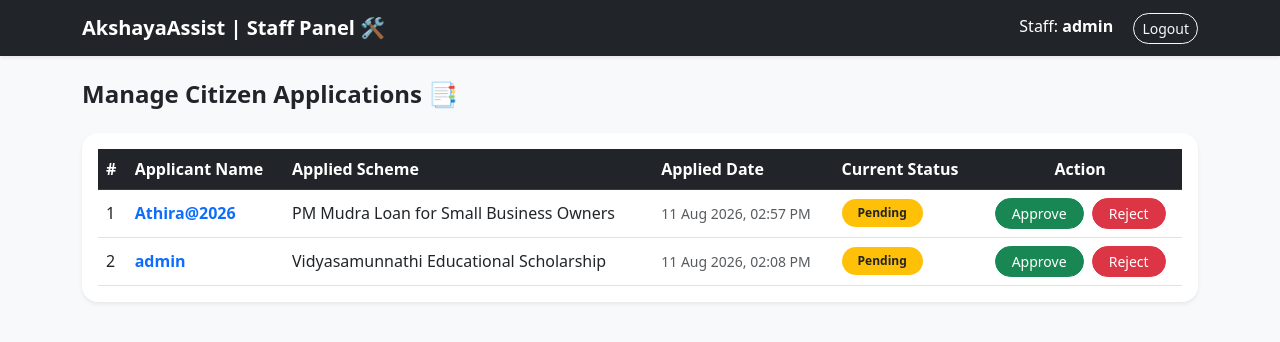
After one commit to 25mp2442-art/AkshayaAssist, a Django app: page /staff-dashboard/ in a window 1280 px wide. The commit adds this page. Shown: the top 342 px of the page. Run offline with Django 5.2, Linux system fonts and the light colour scheme; a user stored in the database is signed in; data comes from the database, SQL or seed files in the repository; both versions use the stored data as it was after the commit.

Commit message:
Added application search and Akshaya staff dashboard

```diff
--- a/welfare_app/models.py
+++ b/welfare_app/models.py
@@ -34,3 +34,18 @@ class Scheme(models.Model):
 
     def __str__(self):
         return self.title
+
+class Application(models.Model):
+    STATUS_CHOICES = [
+        ('Pending', 'Pending Review'),
+        ('Approved', 'Approved'),
+        ('Rejected', 'Rejected'),
+    ]
+    user = models.ForeignKey(User, on_delete=models.CASCADE)
+    scheme = models.ForeignKey(Scheme, on_delete=models.CASCADE)
+    applied_date = models.DateTimeField(auto_now_add=True)
+    status = models.CharField(max_length=20, choices=STATUS_CHOICES, default='Pending')
+    remarks = models.TextField(blank=True, null=True)
+
+    def __str__(self):
+        return f"{self.user.username} - {self.scheme.title}"
--- /dev/null
+++ b/welfare_app/templates/staff_dashboard.html
@@ -0,0 +1,84 @@
+<!DOCTYPE html>
+<html lang="en">
+<head>
+    <meta charset="UTF-8">
+    <title>Staff Dashboard | AkshayaAssist</title>
+    <link href="https://cdn.jsdelivr.net/npm/bootstrap@5.3.0/dist/css/bootstrap.min.css" rel="stylesheet">
+</head>
+<body class="bg-light">
+
+    <!-- Top Navbar -->
+    <nav class="navbar navbar-dark bg-dark shadow-sm mb-4">
+        <div class="container">
+            <a class="navbar-brand fw-bold" href="#">AkshayaAssist | Staff Panel 🛠️</a>
+            <div class="text-white">
+                <span class="me-3">Staff: <strong>{{ request.user.username }}</strong></span>
+                <a href="{% url 'logout' %}" class="btn btn-outline-light btn-sm rounded-pill">Logout</a>
+            </div>
+        </div>
+    </nav>
+
+    <div class="container my-4">
+        <h4 class="fw-bold mb-4">Manage Citizen Applications 📑</h4>
+
+        {% if messages %}
+            {% for message in messages %}
+                <div class="alert alert-success alert-dismissible fade show rounded-3" role="alert">
+                    {{ message }}
+                    <button type="button" class="btn-close" data-bs-dismiss="alert"></button>
+                </div>
+            {% endfor %}
+        {% endif %}
+
+        <div class="card border-0 shadow-sm rounded-4 p-3 bg-white">
+            <div class="table-responsive">
+                <table class="table table-hover align-middle mb-0">
+                    <thead class="table-dark">
+                        <tr>
+                            <th>#</th>
+                            <th>Applicant Name</th>
+                            <th>Applied Scheme</th>
+                            <th>Applied Date</th>
+                            <th>Current Status</th>
+                            <th class="text-center">Action</th>
+                        </tr>
+                    </thead>
+                    <tbody>
+                        {% for app in applications %}
+                        <tr>
+                            <td>{{ forloop.counter }}</td>
+                            <td class="fw-bold text-primary">{{ app.user.username }}</td>
+                            <td>{{ app.scheme.title }}</td>
+                            <td class="text-muted small">{{ app.applied_date|date:"d M Y, h:i A" }}</td>
+                            <td>
+                                {% if app.status == 'Pending' %}
+                                    <span class="badge bg-warning text-dark px-3 py-2 rounded-pill">Pending</span>
+                                {% elif app.status == 'Approved' %}
+                                    <span class="badge bg-success px-3 py-2 rounded-pill">Approved</span>
+                                {% else %}
+                                    <span class="badge bg-danger px-3 py-2 rounded-pill">Rejected</span>
+                                {% endif %}
+                            </td>
+                            <td class="text-center">
+                                {% if app.status == 'Pending' %}
+                                    <a href="{% url 'update_status' app.id 'Approved' %}" class="btn btn-sm btn-success rounded-pill px-3 me-1">Approve</a>
+                                    <a href="{% url 'update_status' app.id 'Rejected' %}" class="btn btn-sm btn-danger rounded-pill px-3">Reject</a>
+                                {% else %}
+                                    <span class="text-muted small">Completed</span>
+                                {% endif %}
+                            </td>
+                        </tr>
+                        {% empty %}
+                        <tr>
+                            <td colspan="6" class="text-center py-4 text-muted">No submitted applications found.</td>
+                        </tr>
+                        {% endfor %}
+                    </tbody>
+                </table>
+            </div>
+        </div>
+    </div>
+
+    <script href="https://cdn.jsdelivr.net/npm/bootstrap@5.3.0/dist/js/bootstrap.bundle.min.js"></script>
+</body>
+</html>
--- a/welfare_app/urls.py
+++ b/welfare_app/urls.py
@@ -7,4 +7,9 @@ urlpatterns = [
     path('login/', views.login_view, name='login'),
     path('logout/', views.logout_view, name='logout'),
 path('profile-setup/', views.profile_setup, name='profile_setup'),
+path('apply/<int:scheme_id>/', views.apply_scheme, name='apply_scheme'),
+path('my-applications/', views.my_applications, name='my_applications'),
+path('staff-dashboard/', views.staff_dashboard, name='staff_dashboard'),
+path('update-status/<int:app_id>/<str:status>/', views.update_application_status, name='update_status'),
+
 ]
--- a/welfare_app/views.py
+++ b/welfare_app/views.py
@@ -1,28 +1,25 @@
-from django.shortcuts import render
-
-# Create your views here.
-from django.shortcuts import render, redirect
-from django.contrib.auth.forms import UserCreationForm
-from django.contrib import messages
 from django.shortcuts import render, redirect
 from django.contrib.auth.forms import UserCreationForm, AuthenticationForm
 from django.contrib.auth import login as auth_login, logout as auth_logout
 from django.contrib.auth.decorators import login_required
 from django.contrib import messages
+from .forms import UserProfileForm
+from .models import UserProfile, Scheme
 
-# Registration View
+# 1. Registration View
 def register(request):
     if request.method == 'POST':
         form = UserCreationForm(request.POST)
         if form.is_valid():
             form.save()
-            messages.success(request, 'Account created successfully! Please login.')
+            username = form.cleaned_data.get('username')
+            messages.success(request, f'Account created for {username}! Please login.')
             return redirect('login')
     else:
         form = UserCreationForm()
     return render(request, 'register.html', {'form': form})
 
-# Login View
+# 2. Login View
 def login_view(request):
     if request.method == 'POST':
         form = AuthenticationForm(request, data=request.POST)
@@ -34,33 +31,13 @@ def login_view(request):
         form = AuthenticationForm()
     return render(request, 'login.html', {'form': form})
 
-# Logout View
+# 3. Logout View
 def logout_view(request):
     auth_logout(request)
     return redirect('login')
 
-# Dashboard / Home View
+# 4. Profile Setup View
 @login_required(login_url='login')
-def home(request):
-    return render(request, 'home.html')
-def register(request):
-    if request.method == 'POST':
-        form = UserCreationForm(request.POST)
-        if form.is_valid():
-            form.save()
-            username = form.cleaned_data.get('username')
-            messages.success(request, f'Account created for {username}!')
-            return redirect('register')
-    else:
-        form = UserCreationForm()
-    return render(request, 'register.html', {'form': form})
-
-from django.shortcuts import render, redirect
-from django.contrib.auth.decorators import login_required
-from .forms import UserProfileForm
-from .models import UserProfile
-
-@login_required
 def profile_setup(request):
     profile, created = UserProfile.objects.get_or_create(user=request.user)
 
@@ -68,8 +45,78 @@ def profile_setup(request):
         form = UserProfileForm(request.POST, instance=profile)
         if form.is_valid():
             form.save()
-            return redirect('dashboard')  # നിന്റെ ലോഗിൻ ചെയ്ത ശേഷമുള്ള പേജ്
+            return redirect('home')  # Home/Dashboard-ലേക്ക് തിരികെ പോകുന്നു
     else:
         form = UserProfileForm(instance=profile)
 
     return render(request, 'profile_setup.html', {'form': form})
+
+# 5. Dashboard / Home View with Scheme Matching Logic
+@login_required(login_url='login')
+def home(request):
+    profile, created = UserProfile.objects.get_or_create(user=request.user)
+
+    eligible_schemes = []
+    profile_complete = False
+
+    # യൂസർ നേരത്തെ അപ്ലൈ ചെയ്ത സ്കീം ID-കൾ എടുക്കുന്നു
+    applied_scheme_ids = Application.objects.filter(user=request.user).values_list('scheme_id', flat=True)
+
+    if profile.annual_income is not None and profile.ration_card_type and profile.category:
+        profile_complete = True
+        all_schemes = Scheme.objects.all()
+
+        for scheme in all_schemes:
+            income_ok = profile.annual_income <= scheme.max_income_limit
+            ration_ok = (scheme.allowed_ration_card == 'ALL') or (scheme.allowed_ration_card == profile.ration_card_type)
+            category_ok = (scheme.allowed_category == 'ALL') or (scheme.allowed_category == profile.category)
+
+            if income_ok and ration_ok and category_ok:
+                # യൂസർ അപ്ലൈ ചെയ്തിട്ടുണ്ടോ എന്ന് ഫ്ലാഗ് വെക്കുന്നു
+                scheme.is_applied = scheme.id in applied_scheme_ids
+                eligible_schemes.append(scheme)
+
+    context = {
+        'profile': profile,
+        'eligible_schemes': eligible_schemes,
+        'profile_complete': profile_complete,
+    }
+    return render(request, 'home.html', context)
+
+from .models import UserProfile, Scheme, Application
+
+@login_required(login_url='login')
+def apply_scheme(request, scheme_id):
+    scheme = Scheme.objects.get(id=scheme_id)
+    # നേരത്തെ അപ്ലൈ ചെയ്തിട്ടുണ്ടോ എന്ന് നോക്കുന്നു
+    already_applied = Application.objects.filter(user=request.user, scheme=scheme).exists()
+
+    if not already_applied:
+        Application.objects.create(user=request.user, scheme=scheme)
+        messages.success(request, f'Successfully applied for {scheme.title}!')
+    else:
+        messages.warning(request, 'You have already applied for this scheme.')
+
+    return redirect('my_applications')
+
+@login_required(login_url='login')
+def my_applications(request):
+    applications = Application.objects.filter(user=request.user).order_by('-applied_date')
+    return render(request, 'my_applications.html', {'applications': applications})
+
+from django.contrib.admin.views.decorators import staff_member_required
+
+# 1. അക്ഷയ സ്റ്റാഫിനുള്ള ഡാഷ്‌ബോർഡ് View
+@staff_member_required(login_url='login')
+def staff_dashboard(request):
+    applications = Application.objects.all().order_by('-applied_date')
+    return render(request, 'staff_dashboard.html', {'applications': applications})
+
+# 2. അപേക്ഷയുടെ സ്റ്റാറ്റസ് മാറ്റാനുള്ള View (Approve / Reject)
+@staff_member_required(login_url='login')
+def update_application_status(request, app_id, status):
+    application = Application.objects.get(id=app_id)
+    application.status = status
+    application.save()
+    messages.success(request, f"Application for {application.user.username} has been {status}!")
+    return redirect('staff_dashboard')
```
Also changed, not shown: welfare_app/templates/home.html (+93 -24 lines), welfare_app/templates/my_applications.html (added, +57 -0 lines), db.sqlite3, welfare_app/migrations/0003_application.py (added).
